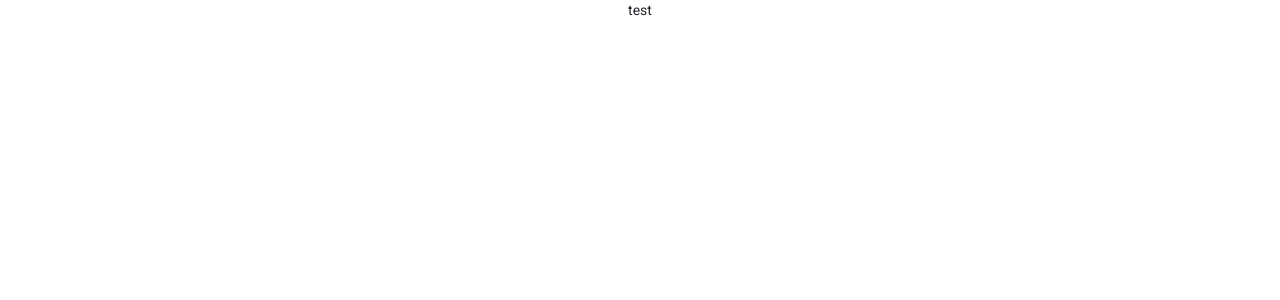
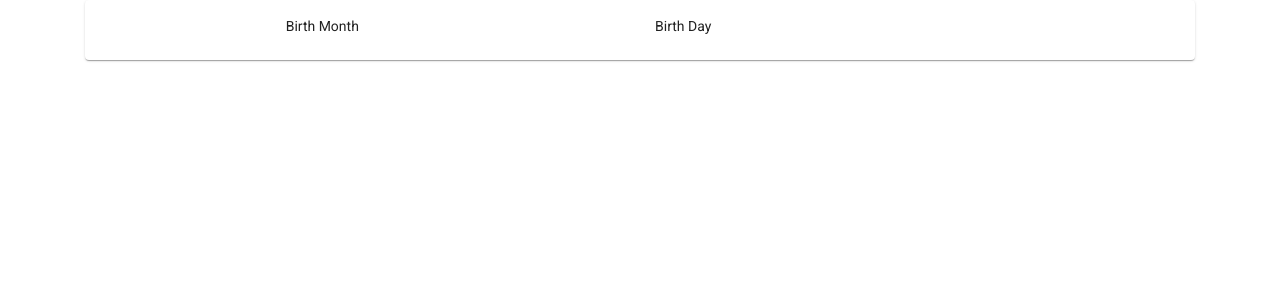
Before and after one commit to boogermanus/FauxScope, an Angular app: page / in a window 1280 px wide. Shown: the top 300 px of the page. Built offline with nearby package versions, Linux system fonts and the light colour scheme.

Commit message:
playing with layout

```diff
--- a/src/app/app.component.html
+++ b/src/app/app.component.html
@@ -1,3 +1,3 @@
-<div class="continer">
+<div class="container">
     <app-faux-date-picker></app-faux-date-picker>
 </div>
--- a/src/app/faux-date-picker/faux-date-picker.component.html
+++ b/src/app/faux-date-picker/faux-date-picker.component.html
@@ -1,3 +1,8 @@
-<div class="d-flex justify-content-center">
-    <p>test</p>
-</div>
+<mat-card>
+    <mat-card-content>
+        <div class="row d-flex justify-content-center">
+            <div class="col-sm-4"><label>Birth Month</label></div>
+            <div class="col-sm-4"><label>Birth Day</label></div>
+        </div>
+    </mat-card-content>
+</mat-card>
```
